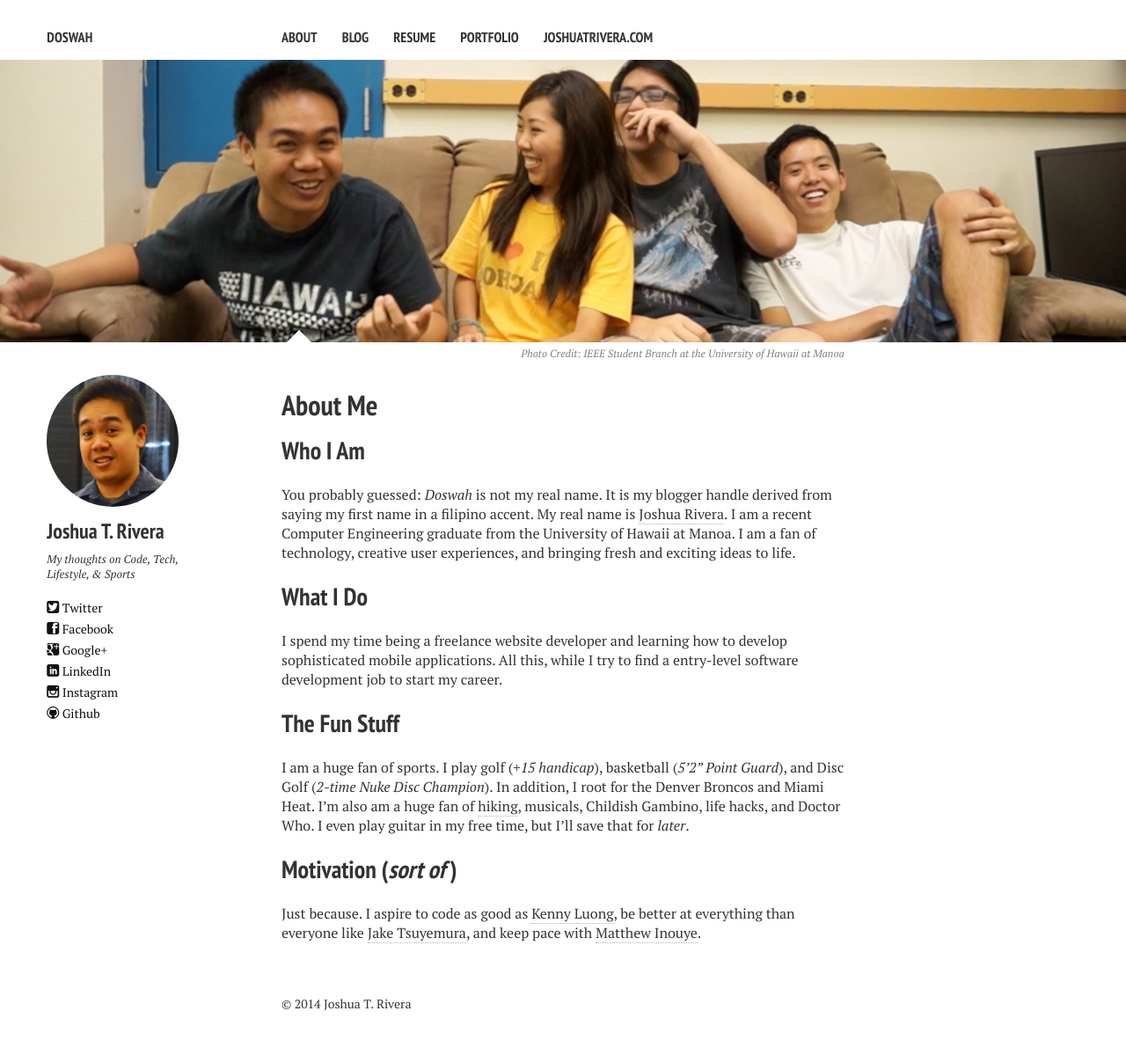
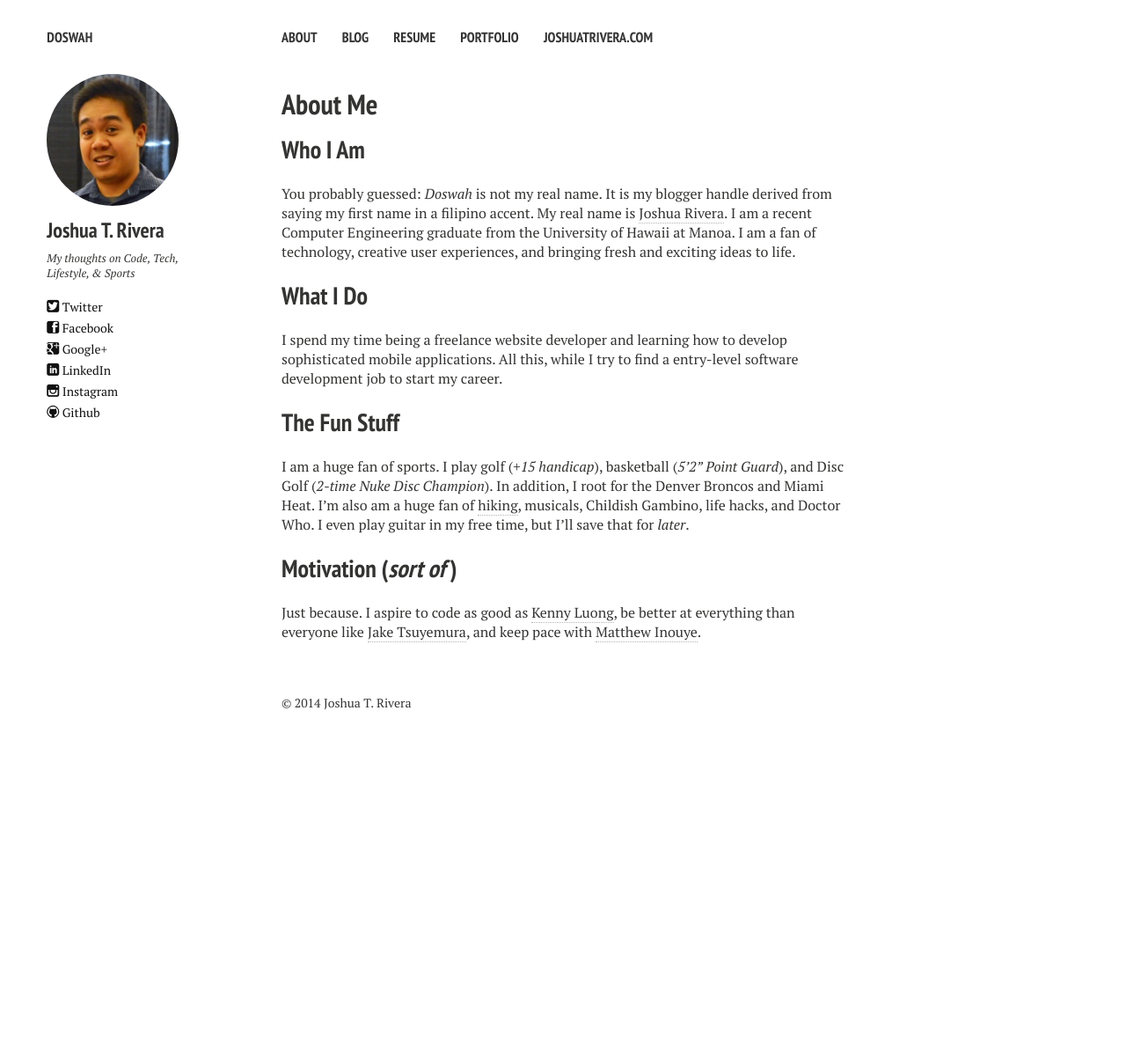
Before and after one commit to alexpolonsky/doswah.com, a Jekyll site: the page built from about.md, in a window 1280 px wide. Shown: the whole page at 88% size. Built offline with Jekyll 4.4.1, drawn with Linux system fonts in a browser that asks for light colours; nearby versions of some CDN libraries; after the commit the page ends 900 px from its top, so only the background shows below that.

Commit message:
Updated resume link

```diff
--- a/_config.yml
+++ b/_config.yml
@@ -41,7 +41,7 @@
   - title: Blog
     url: /posts/
   - title: Resume
-    url: http://dl.dropboxusercontent.com/u/27716941/JoshuaTRivera.pdf
+    url: http://dl.dropboxusercontent.com/u/27716941/Joshua_Rivera_Resume.pdf
     external: true
   - title: Portfolio
     url: /portfolio/
--- a/about.md
+++ b/about.md
@@ -7,9 +7,9 @@
 modified: 5-29-2014
 comments: false
 image:
-  feature: texture-feature-02.jpg
-  credit: IEEE Student Branch at the University of Hawaii at Manoa
-  creditlink: http://ieeeatuhm.com
+  feature:
+  credit:
+  creditlink:
 ---
 
 ## Who I Am
```
